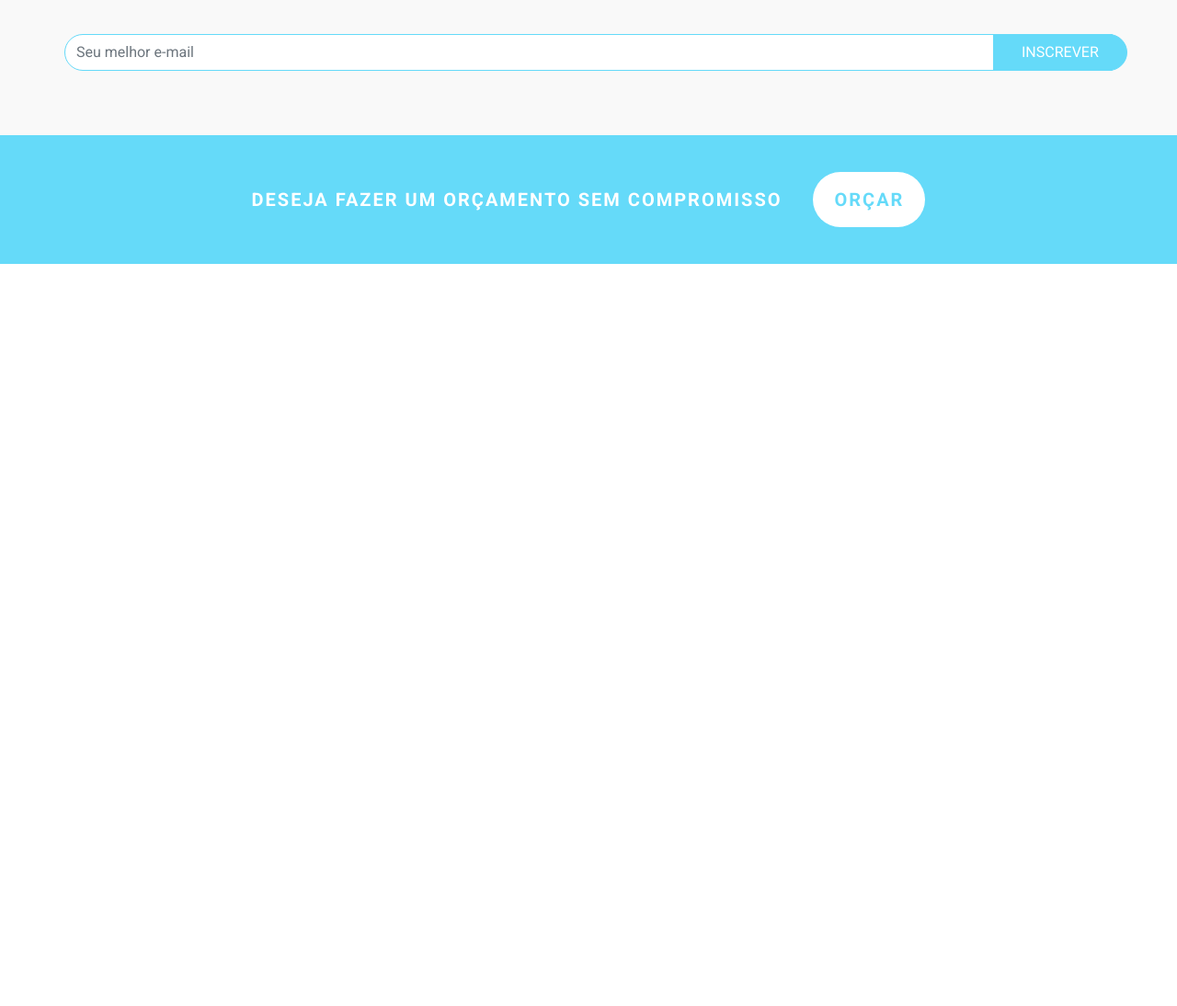
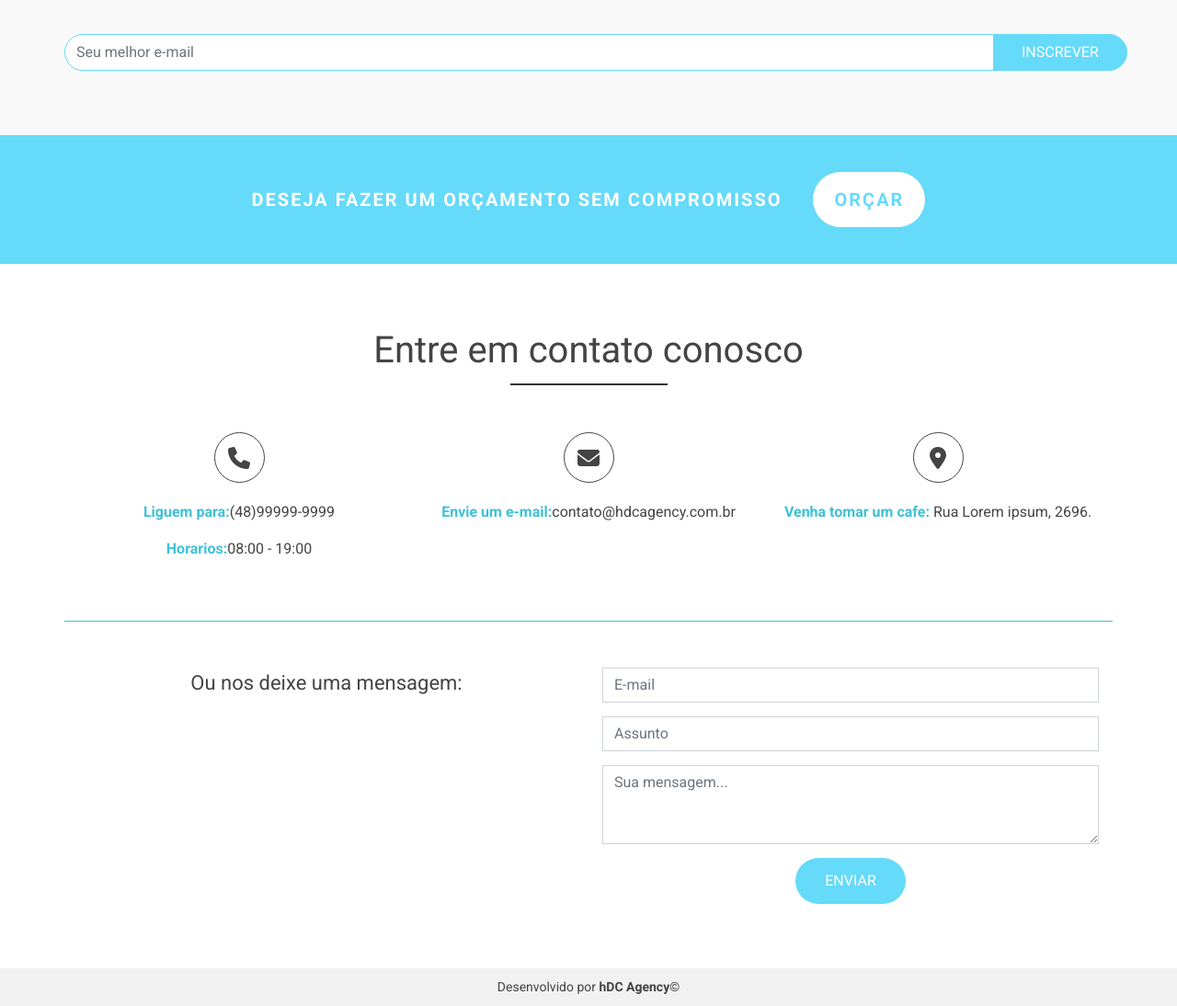
Before and after one commit to Ana-Sato/projeto-hDCAgency, a plain HTML site: page index.html in a window 1280 px wide. Shown: the part 4679-5773 px from the top of the page at 92% size. Before the commit the page ends 4966 px from the top, so only its background shows below. Drawn offline with nearby package versions, Linux system fonts and the light colour scheme; a script that the page names is missing.

Commit message:
Criei footer

```diff
--- a/estilos/style.css
+++ b/estilos/style.css
@@ -347,3 +347,77 @@ header, .navbar {
     width: auto;
     letter-spacing: 2px;
 }
+
+/* footer */
+#contact-area {
+    text-align: center;
+}
+
+.contact-box {
+    padding-bottom: 50px;
+    margin-bottom: 50px;
+    border-bottom: 1px solid #3EC1D5;
+}
+
+.contact-box i {
+    color: #444;
+    border: 1px solid #444;
+    border-radius: 50%;
+    width: 55px;
+    height: 55px;
+    line-height: 55px;
+    font-size: 24px;
+    margin-bottom: 20px;
+}
+
+.contact-box p {
+    font-size: 16px;
+}
+
+.contact-title {
+    font-weight: bold;
+    color: #3EC1D5;
+}
+
+#msg-box p {
+    font-size: 22px;
+}
+
+#contact-form input[type= "text"], #contact-form input[type= "email"], #contact-form textarea {
+    margin-bottom: 15px;
+    border-radius: 0;
+}
+
+#contact-form .main-btn {
+    width: 120px;
+    height: 50px;
+}
+
+#contact-form .main-btn:hover {
+    color: #3EC1D5;
+}
+
+/* Copy */
+#copy-area {
+    background-color: #f1f1f1;
+}
+
+#copy-area .container {
+    padding: 10px;
+    text-align: center;
+}
+
+#copy-area .container p {
+    margin-bottom: 0;
+}
+
+#copy-area .container a {
+    font-weight: bold;
+    color: #444;
+
+}
+
+#copy-area .container a:hover {
+    text-decoration: none;
+    color: #3EC1D5;
+}
--- a/index.html
+++ b/index.html
@@ -300,6 +300,52 @@
             </div>
         </div>
     </main>
+    <!-- Rodape -->
+    <footer>
+        <div id="contact-area">
+            <div class="container">
+                <div class="row">
+                    <div class="col-md-12">
+                        <h3 class="main-title">Entre em contato conosco</h3>
+                    </div>
+                    <div class="col-md-4 contact-box">
+                        <i class="fas fa-phone"></i>
+                        <p><span class="contact-title">Liguem para:</span>(48)99999-9999</p>
+                        <p><span class="contact-title">Horarios:</span>08:00 - 19:00</p>
+                    </div>
+                    <div class="col-md-4 contact-box">
+                        <i class="fas fa-envelope"></i>
+                        <p><span class="contact-title">Envie um e-mail:</span>contato@hdcagency.com.br</p>
+                    </div>
+                    <div class="col-md-4 contact-box">
+                        <i class="fa-solid fa-location-dot"></i>
+                        <p><span class="contact-title">Venha tomar um cafe:</span> Rua Lorem ipsum, 2696.</p>
+                    </div>
+                    <div class="col-md-6" id="msg-box">
+                        <p>Ou nos deixe uma mensagem:</p>
+                    </div>
+                    <div class="col-md-6" id="contact-form">
+                        <form action="">
+                            <input type="email" class="form-control" name="email" placeholder="E-mail">
+                            <input type="text" class="form-control" name="subject" placeholder="Assunto">
+                            <textarea class="form-control" rows="3" placeholder="Sua mensagem..." name="menssage"></textarea>
+                            <input type="submit" class="main-btn" value="Enviar">
+                        </form>
+                    </div>
+                </div>
+            </div>
+        </div>
+        <div id="copy-area">
+            <div class="container">
+                <div class="row">
+                    <div class="col-md-12">
+                        <p>Desenvolvido por <a href="https://www.horadecodar.com.br" target="_blank">hDC Agency</a>&copy;</p>
+                    </div>
+                </div>
+            </div>
+        </div>
+    </footer>
+    <!--Scripts do projeto-->
     <script src="js/scripts.js"></script>
 </body>
 </html>
```
